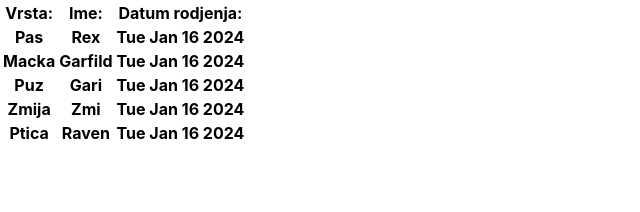
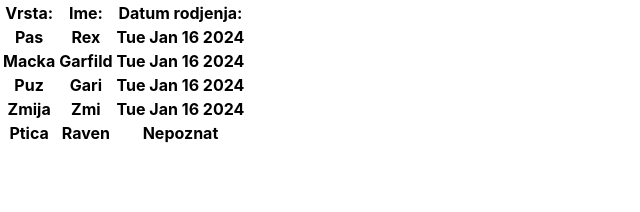
Before and after one commit to BiljanaDa/zooapp, a React (Create React App) app: page / in a window 1280 px wide. Shown: the top 212 px of the page, without its empty margins (0-640 px from the left). Built offline with nearby package versions, Linux system fonts and the light colour scheme.

Commit message:
date of birth functionality

```diff
--- a/src/AnimalList.js
+++ b/src/AnimalList.js
@@ -6,7 +6,7 @@ function AnimalList() {
     { vrsta: "Macka", ime: "Garfild", datumRodjenja: new Date() },
     { vrsta: "Puz", ime: "Gari", datumRodjenja: new Date() },
     { vrsta: "Zmija", ime: "Zmi", datumRodjenja: new Date() },
-    { vrsta: "Ptica", ime: "Raven", datumRodjenja: new Date() },
+    { vrsta: "Ptica", ime: "Raven" },
   ]);
 
   return (
@@ -23,7 +23,11 @@ function AnimalList() {
           <tr key={index}>
             <th>{animal.vrsta}</th>
             <th>{animal.ime}</th>
-            <th>{animal.datumRodjenja.toDateString()}</th>
+            <th>
+              {animal.datumRodjenja
+                ? animal.datumRodjenja.toDateString()
+                : "Nepoznat"}
+            </th>
           </tr>
         ))}
       </tbody>
```
